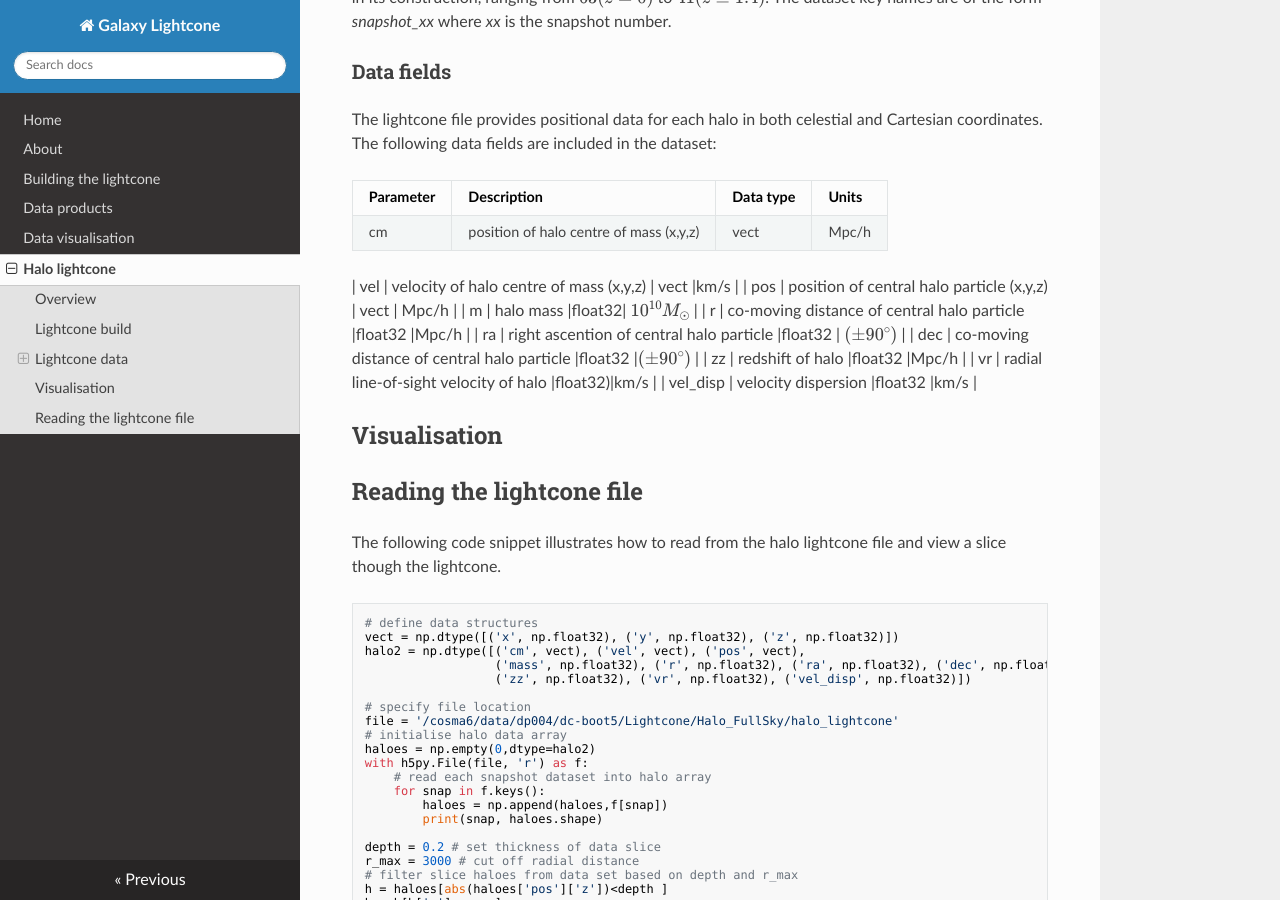
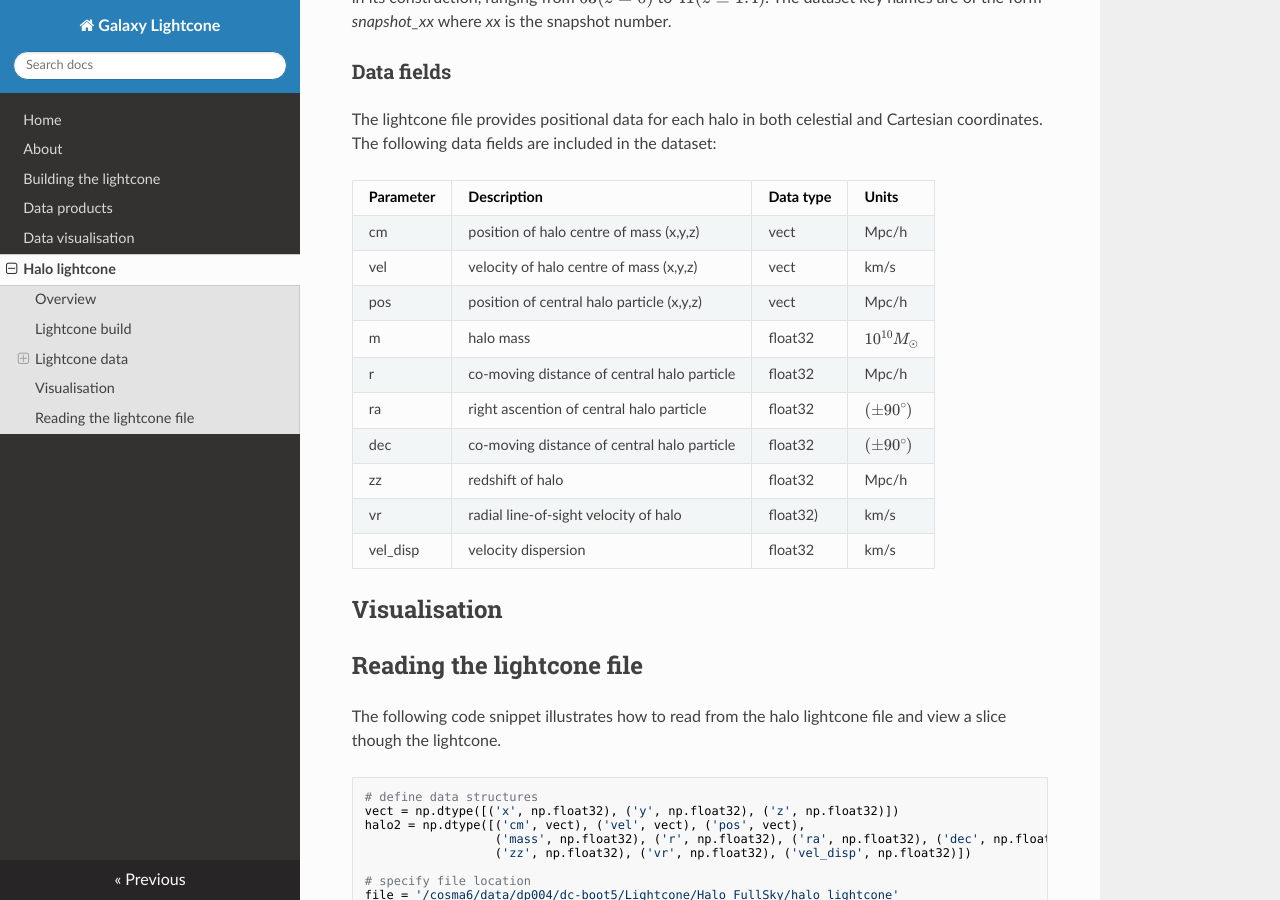
Before and after one commit to rajbooth/Lightcone, an MkDocs documentation site: the page built from docs/halo_lightcone.md, in a window 1280 px wide and 900 px high, scrolled down 730 px. Built offline with MkDocs 1.6.1, drawn with Linux system fonts in a browser that asks for light colours; nearby versions of some CDN libraries; formulas are drawn with MathJax 3; part of the change alters nothing that is shown.

````diff
--- a/docs/halo_lightcone.md
+++ b/docs/halo_lightcone.md
@@ -23,8 +23,6 @@ The lightcone file provides positional data for each halo in both celestial and
 | Parameter |         Description     | Data type| Units |
 |----------|-----------------------------|-----------|-------|
 | cm | position of halo centre of mass (x,y,z) | vect | Mpc/h |
-
-
 | vel | velocity of halo centre of mass (x,y,z) | vect |km/s |
 | pos | position of central halo particle (x,y,z) | vect | Mpc/h |
 | m | halo mass  |float32| $10^{10} M_{\odot}$ |
@@ -98,7 +96,8 @@ hp.mollview(dens_map, norm = 'hist', title = 'Snapshot {0:02d}'.format(snap), ho
 ```
 ![Halo Lightcone Shell](https://raw.githubusercontent.com/rajbooth/Lightcone/master/images/Halo_lightcone_shell.png)
 <!--stackedit_data:
-eyJoaXN0b3J5IjpbLTE3MTQxMDA3MDIsLTE4NjQ0NTE2OCwtMT
-Q1MDk4NzM4NiwyMTI5MDY1NTE1LDIwMzMyNTQ2MDYsMTUxNDI5
-MzY3LC03NzYwOTU0MjIsMTkyODY1MzIzMl19
+eyJoaXN0b3J5IjpbLTEzNzUwOTM3OCwtMTcxNDEwMDcwMiwtMT
+g2NDQ1MTY4LC0xNDUwOTg3Mzg2LDIxMjkwNjU1MTUsMjAzMzI1
+NDYwNiwxNTE0MjkzNjcsLTc3NjA5NTQyMiwxOTI4NjUzMjMyXX
+0=
 -->
````
